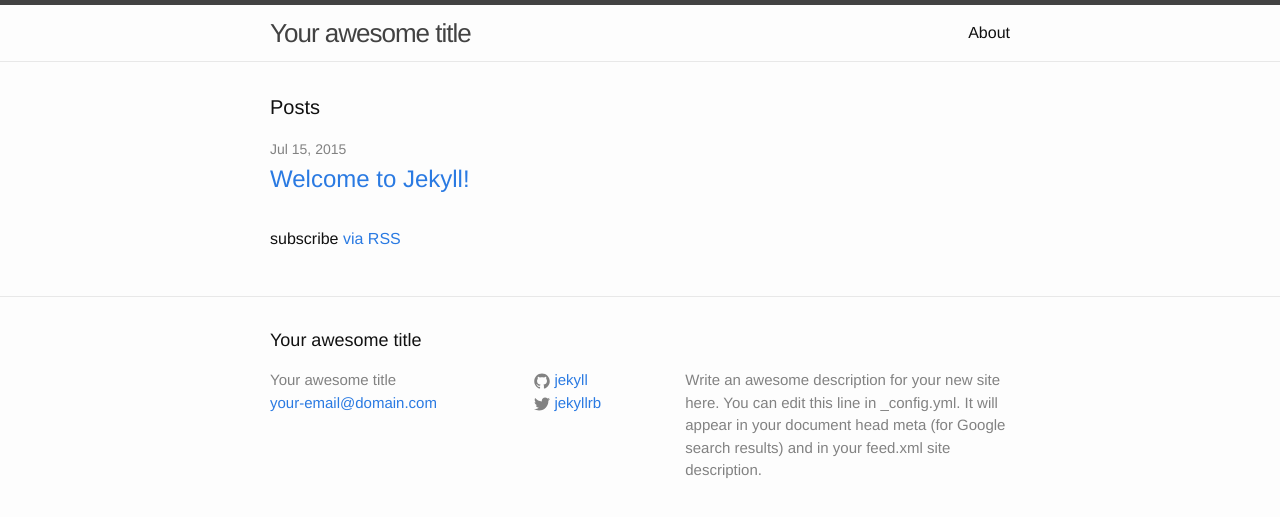
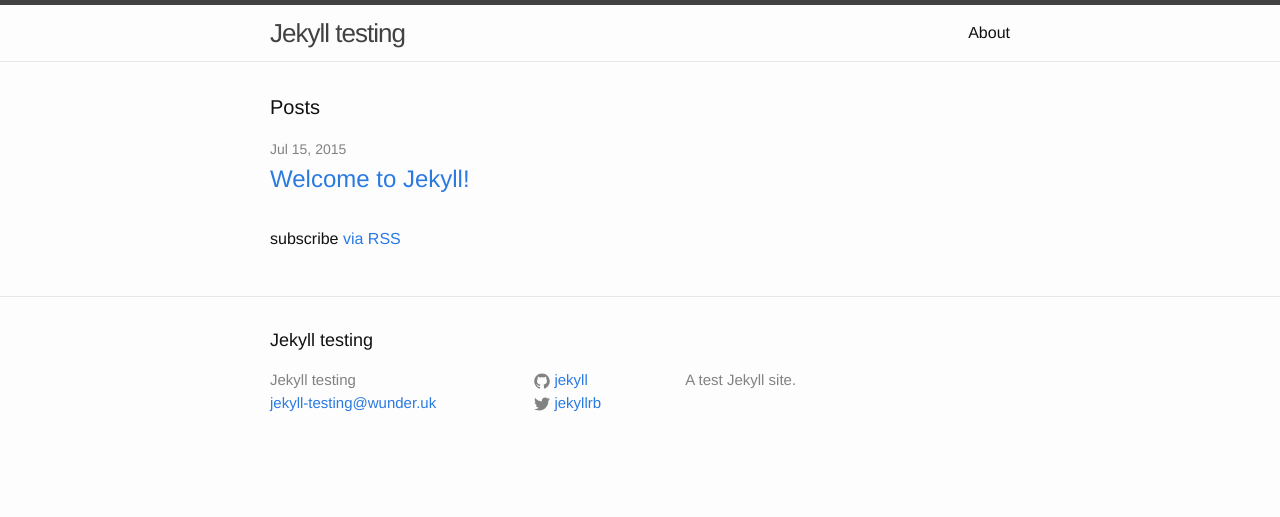
Before and after one commit to joesb/jekyll-deploy-test, a Jekyll site: the page built from index.html, in a window 1280 px wide. Shown: the top 517 px of the page. Built offline with Jekyll 4.4.1, drawn with Linux system fonts in a browser that asks for light colours.

Commit message:
Add .gitignore, update config

```diff
--- a/_config.yml
+++ b/_config.yml
@@ -1,10 +1,8 @@
 # Site settings
-title: Your awesome title
-email: your-email@domain.com
+title: Jekyll testing
+email: jekyll-testing@wunder.uk
 description: > # this means to ignore newlines until "baseurl:"
-  Write an awesome description for your new site here. You can edit this
-  line in _config.yml. It will appear in your document head meta (for
-  Google search results) and in your feed.xml site description.
+  A test Jekyll site.
 baseurl: "" # the subpath of your site, e.g. /blog/
 url: "http://yourdomain.com" # the base hostname & protocol for your site
 twitter_username: jekyllrb
```
Also changed, not shown: 1 other file.
